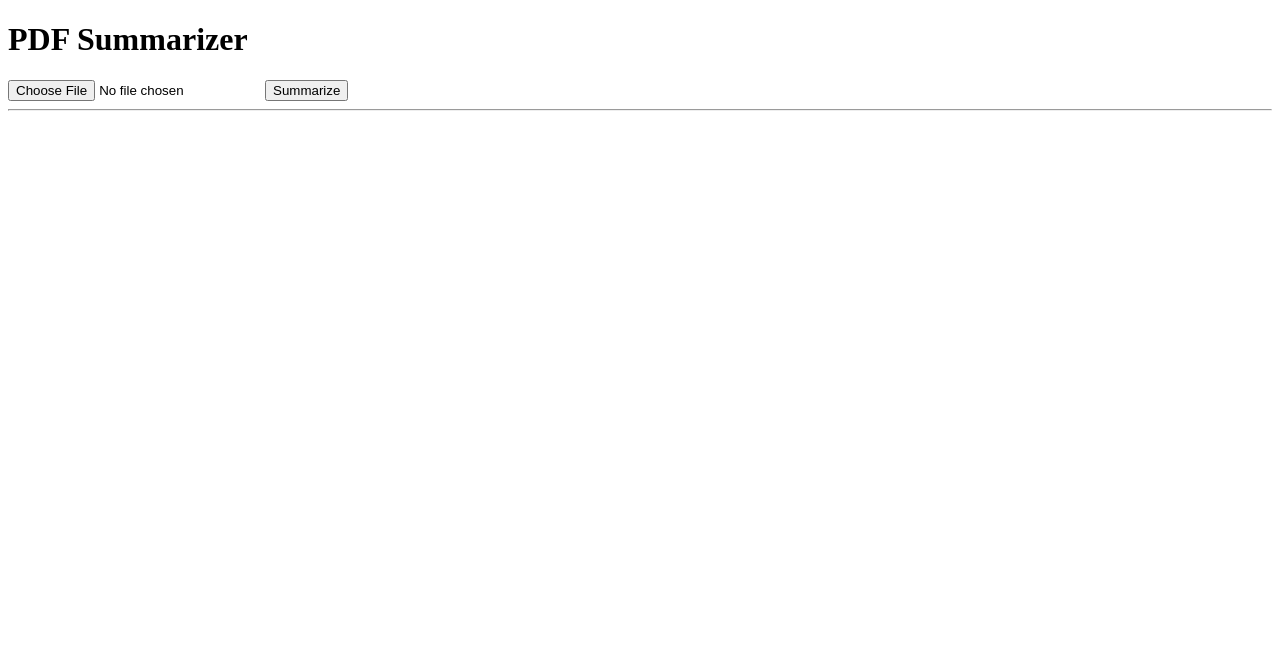
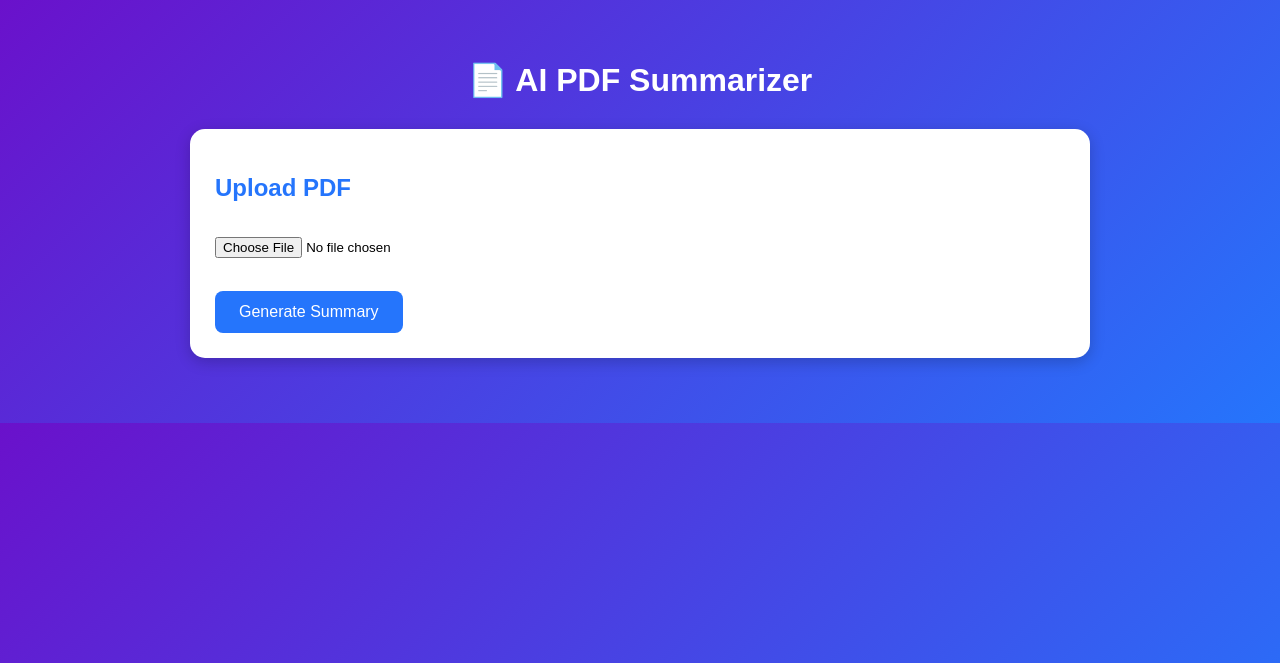
Before and after one commit to Anusree11/Pdf_summarizer, a Flask app: page / in a window 1280 px wide. Shown: the top 663 px of the page. Run offline with Flask 3, Linux system fonts and the light colour scheme.

Commit message:
Modified UI

```diff
--- a/templates/index.html
+++ b/templates/index.html
@@ -1,24 +1,111 @@
 <!DOCTYPE html>
-<html>
+<html lang="en">
+<head>
+    <meta charset="UTF-8">
+    <meta name="viewport" content="width=device-width, initial-scale=1.0">
+    <title>PDF Summarizer</title>
+
+    <style>
+
+        body {
+            font-family: Arial, sans-serif;
+            background: linear-gradient(135deg, #6a11cb, #2575fc);
+            margin: 0;
+            padding: 40px;
+        }
+
+        .container {
+            max-width: 900px;
+            margin: auto;
+        }
+
+        .card {
+            background: white;
+            padding: 25px;
+            margin-bottom: 25px;
+            border-radius: 15px;
+            box-shadow: 0px 4px 15px rgba(0,0,0,0.2);
+        }
+
+        h1 {
+            text-align: center;
+            color: white;
+            margin-bottom: 30px;
+        }
+
+        h2 {
+            color: #2575fc;
+        }
+
+        input[type="file"] {
+            margin: 15px 0;
+        }
+
+        button {
+            background-color: #2575fc;
+            color: white;
+            border: none;
+            padding: 12px 24px;
+            border-radius: 8px;
+            cursor: pointer;
+            font-size: 16px;
+        }
+
+        button:hover {
+            background-color: #1a5cd8;
+        }
+
+        .summary-box {
+            background-color: #f7f9fc;
+            border-left: 5px solid #2575fc;
+            padding: 15px;
+            border-radius: 8px;
+            white-space: pre-wrap;
+            line-height: 1.6;
+        }
+
+    </style>
+
+</head>
 <body>
 
-<h1>PDF Summarizer</h1>
+<div class="container">
 
-<form method="POST"
-      enctype="multipart/form-data">
+    <h1>📄 AI PDF Summarizer</h1>
 
-    <input type="file"
-           name="pdf">
+    <div class="card">
 
-    <button type="submit">
-        Summarize
-    </button>
+        <h2>Upload PDF</h2>
 
-</form>
+        <form method="POST" enctype="multipart/form-data">
 
-<hr>
+            <input type="file" name="pdf" required>
 
-<pre>{{ summary }}</pre>
+            <br><br>
+
+            <button type="submit">
+                Generate Summary
+            </button>
+
+        </form>
+
+    </div>
+
+    {% if summary %}
+
+    <div class="card">
+
+        <h2>📑 Document Summary</h2>
+
+        <div class="summary-box">
+            {{ summary }}
+        </div>
+
+    </div>
+
+    {% endif %}
+
+</div>
 
 </body>
 </html>
```
